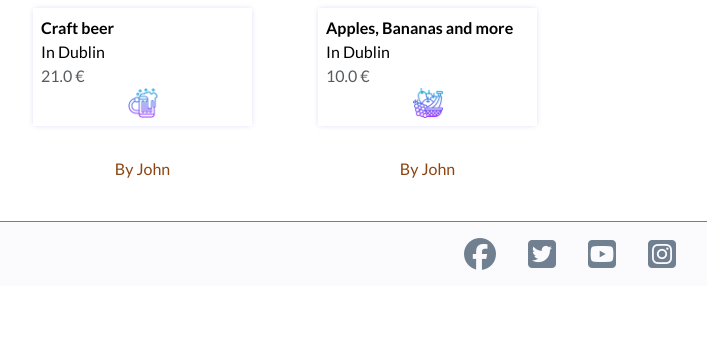
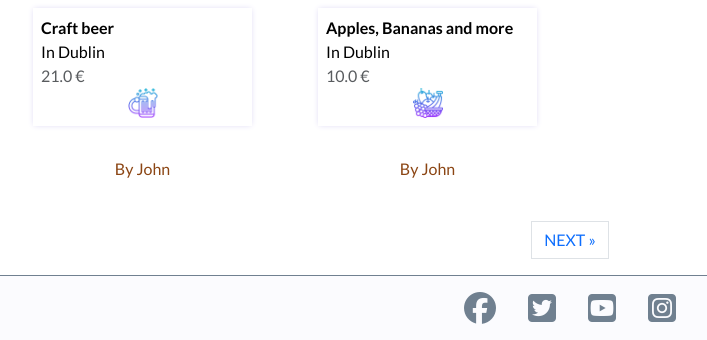
Before and after one commit to fsjavier/loketable, a Django app: page /products/ in a window 1280 px wide. Shown: the part 922-1262 px from the top of the page, without its empty margins (70-777 px from the left). Before the commit the page ends 1192 px from the top, so only its background shows below. Run offline with Django 4.2, Linux system fonts and the light colour scheme; data comes from the database, SQL or seed files in the repository; both versions use the stored data as it was after the commit; some libraries are stand-ins or nearby versions.

Commit message:
Add pagination to products template

```diff
--- a/products/templates/products/products.html
+++ b/products/templates/products/products.html
@@ -79,6 +79,21 @@
                 </div>
             </div>
         </div>
+
+        {% if is_paginated %}
+            <nav aria-label="Page navigation">
+                <ul class="pagination justify-content-center">
+                    {% if page_obj.has_previous %}
+                        <li><a href="?page={{ page_obj.previous_page_number }}" class="page-link">&laquo; PREV</a></li>
+                    {% endif %}
+                    {% if page_obj.has_next %}
+                        <li><a href="?page={{ page_obj.next_page_number }}" class="page-link">NEXT &raquo;</a></li>
+                    {% endif %}
+                </ul>
+            </nav>
+        {% endif %}
+
+
     </div>
 
 {% endblock %}
--- a/static/css/base.css
+++ b/static/css/base.css
@@ -66,7 +66,7 @@ ul {
     margin: 0 auto;
 }
 
-.form-control {
+#form-control-navbar {
     border-radius: 50%;
 }
 
--- a/templates/base.html
+++ b/templates/base.html
@@ -37,7 +37,7 @@
                                         <div class="input-group-prepend">
                                             <button class="btn btn-link" type="submit"><i class="fa fa-search"></i></button>
                                         </div>
-                                        <input class="form-control bg-light border-0" name="q" type="search" placeholder="What are your searching for?" aria-label="Search">
+                                        <input class="form-control bg-light border-0" name="q" type="search" placeholder="What are your searching for?" aria-label="Search" id="form-control-navbar">
                                     </div>
                                 </div>
                             </form>
```
Also changed, not shown: db.sqlite3.
